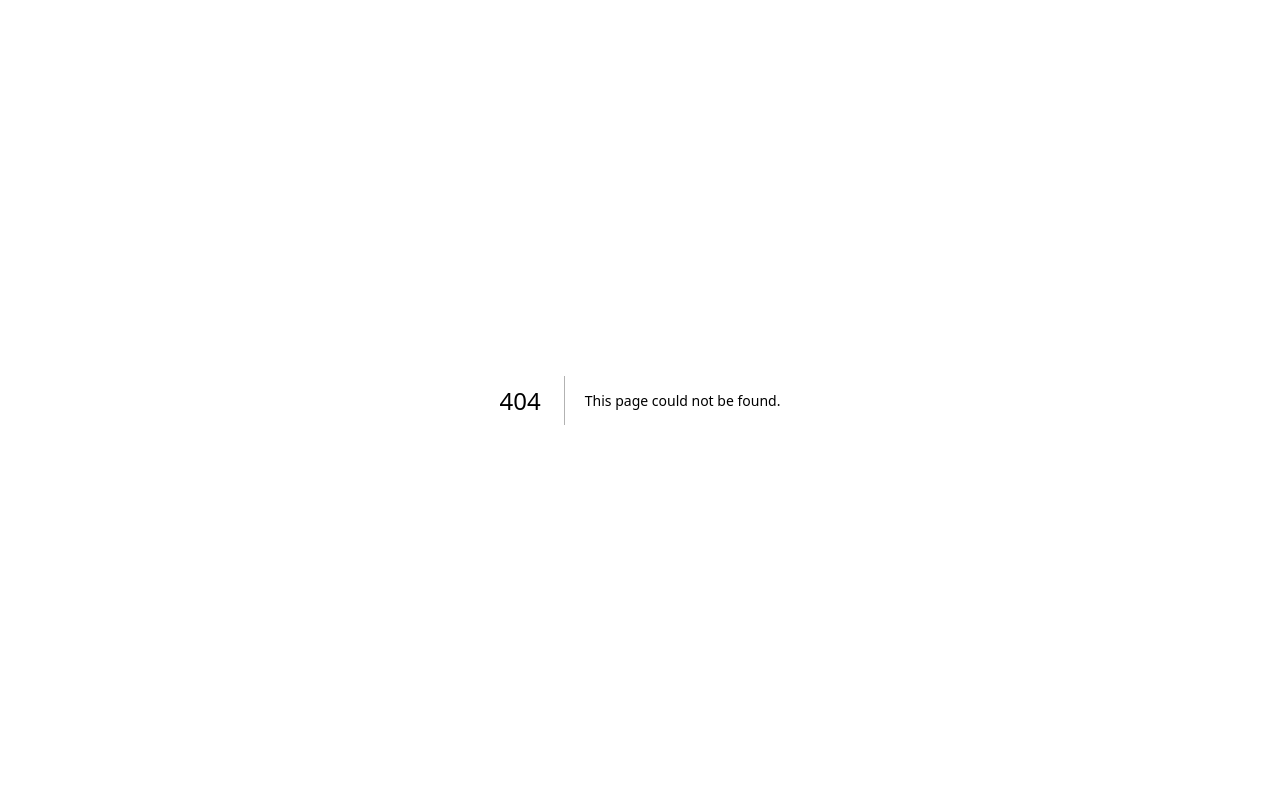
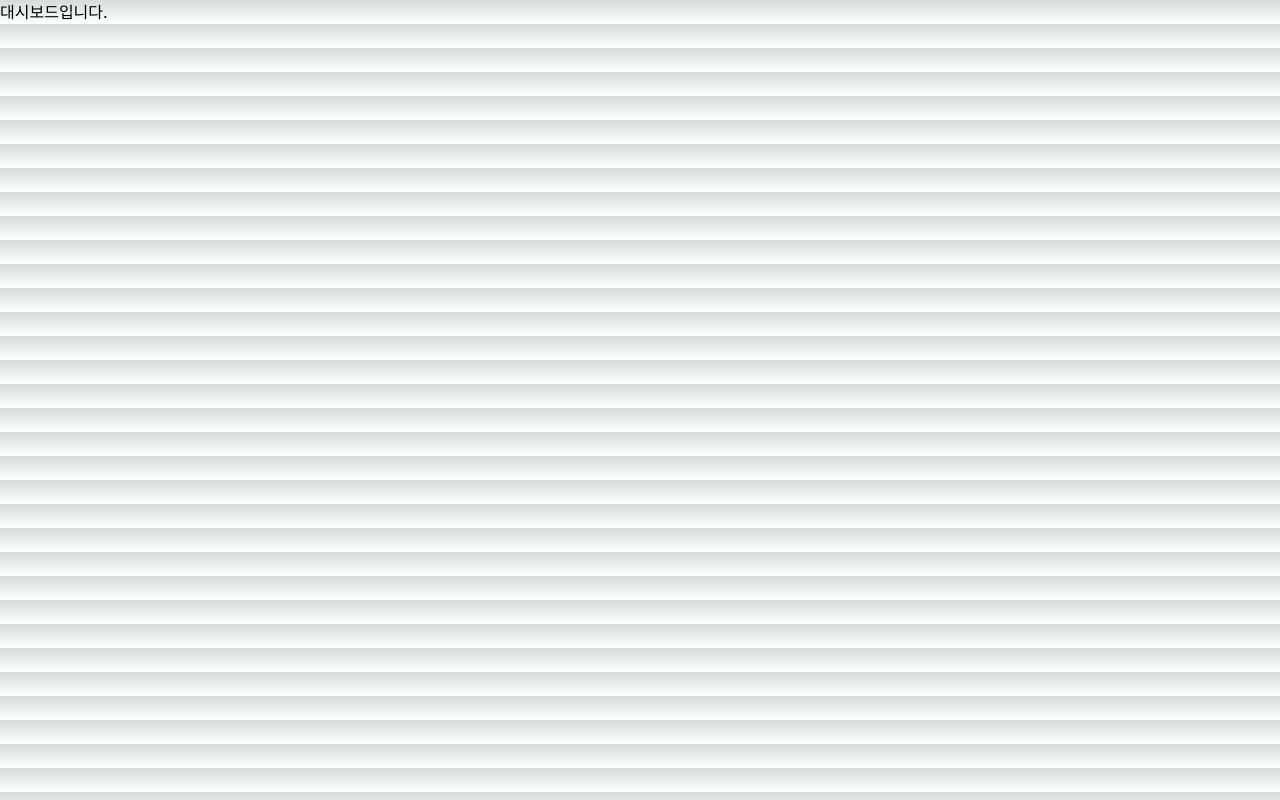
Before and after one commit to guswls1846/nextjs13-playgaround, a Next.js app: page /dashboard in a window 1280 px wide. Before the commit this address had no page. Built offline with nearby package versions, Linux system fonts and the light colour scheme.

Commit message:
feat: dashboard, settings 페이지 추가

```diff
--- /dev/null
+++ b/src/app/dashboard/page.tsx
@@ -0,0 +1,11 @@
+import React from 'react';
+
+const Dashboard = () => {
+    return (
+        <div>
+            대시보드입니다.
+        </div>
+    );
+};
+
+export default Dashboard;
--- /dev/null
+++ b/src/app/dashboard/settings/page.tsx
@@ -0,0 +1,11 @@
+import React from 'react';
+
+const Settings = () => {
+    return (
+        <div>
+            설정 페이지 입니다.
+        </div>
+    );
+};
+
+export default Settings;
```
Also changed, not shown: 1 other file (tests, documents, lock files or other folders).
